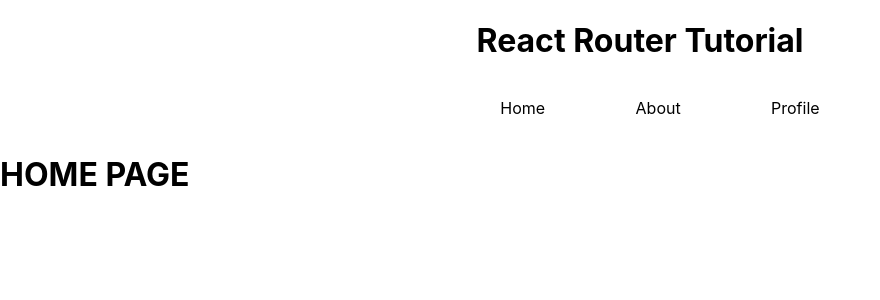
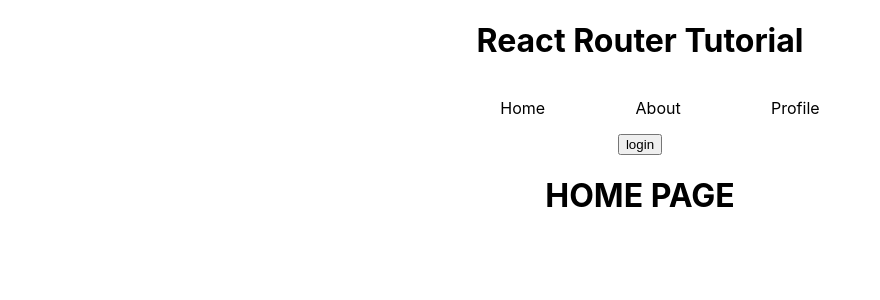
Before and after one commit to shaikshagufta/React-Routers, a React (Create React App) app: page / in a window 1280 px wide. Shown: the top 300 px of the page, without its empty margins (0-880 px from the left). Built offline with nearby package versions, Linux system fonts and the light colour scheme.

Commit message:
Redirecting in ReactRouter

```diff
--- a/src/App.js
+++ b/src/App.js
@@ -1,5 +1,6 @@
 
-import { BrowserRouter, Route, Switch } from 'react-router-dom';
+import { useState } from 'react';
+import { BrowserRouter, Route, Switch , Redirect} from 'react-router-dom';
 import './App.css';
 import Header from './components/Header';
 import About from './pages/About';
@@ -9,18 +10,27 @@
 import Profile from './pages/Profile';
 
 function App() {
+
+  const [login, setlogin] = useState(false)
+
   return (
     <BrowserRouter >
       <div className="App">
         <Header />
+
+
+        <button onClick={() => setlogin(!login)}>{login ? "logout" : "login"}</button>
+
+        <Switch>
+          <Route path='/' component={Home} exact />
+          <Route path='/about' component={About} />
+          <Route path='/profile'>
+            {login ? <Profile /> : <Redirect to='/' />}
+          </Route>
+          <Route path='/post/:id' component={Post} />
+          <Route component={Notfound} />
+        </Switch>
       </div>
-      <Switch>
-        <Route path='/' component={Home} exact />
-        <Route path='/about' component={About} />
-        <Route path='/profile' component={Profile} />
-        <Route path='/post/:id' component={Post} />
-        <Route component={Notfound} />
-      </Switch>
     </BrowserRouter>
   );
 }
```
